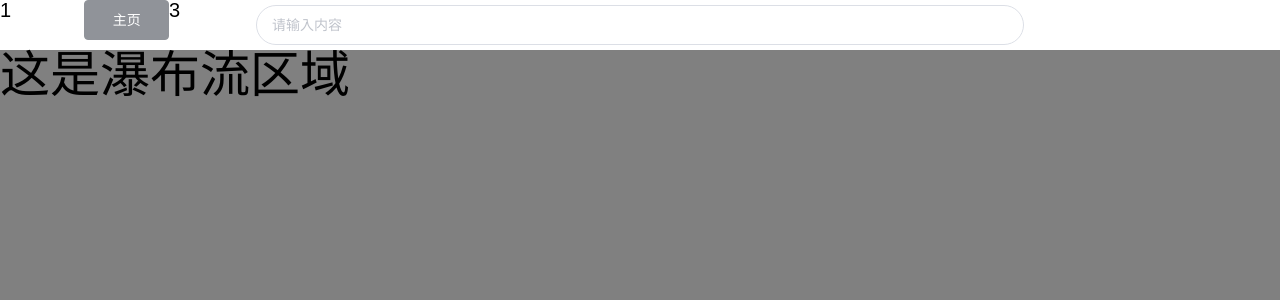
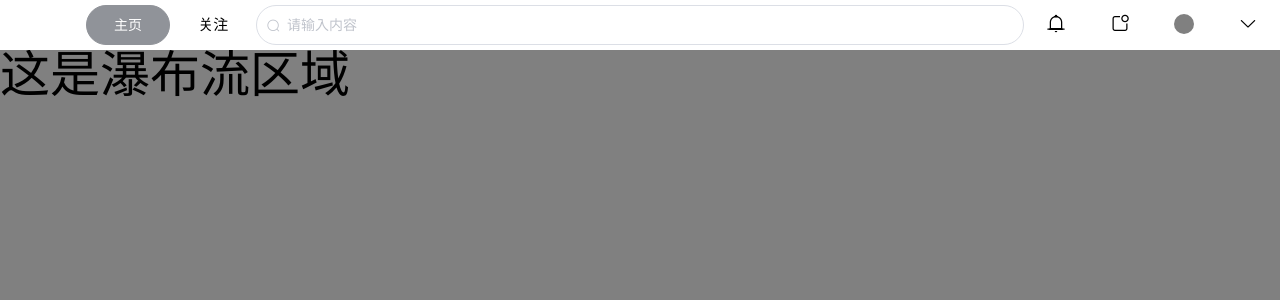
Before and after one commit to YuChenLiao/frontend-test, a Vue app: page / in a window 1280 px wide. Shown: the top 300 px of the page. Built offline with nearby package versions, Linux system fonts and the light colour scheme.

Commit message:
搜索栏大骨架完成

```diff
--- a/src/views/components/foundTab.vue
+++ b/src/views/components/foundTab.vue
@@ -1,17 +1,44 @@
 <template>
   <!--搜索栏组件-->
+  <div style="display: flex">
     <div class="found-box">
       <div class="f-left">
-      <span class="l-item">1</span>
+        <span class="l-item"></span>
         <span class="l-item">
-        <el-button class="l-button" type="info">主页</el-button>
+          <el-button class="l-button" type="info" round>主页</el-button>
         </span>
-      <span class="l-item">3</span>
+        <span class="l-item">
+          <div class="l-text">
+            关注
+          </div>
+        </span>
       </div>
       <div class="f-area">
-      <el-input class="i-area" v-model="input" placeholder="请输入内容"></el-input>
+        <el-input class="i-area"
+        v-model="finput" placeholder="请输入内容"
+        prefix-icon="el-icon-search"
+        @focus="hoton()"
+        @blur="hotoff()">
+        </el-input>
       </div>
-    <div class="f-right"></div>
+      <div class="f-right">
+        <span class="r-item">
+          <div class="el-icon-bell bell"></div>
+        </span>
+        <span class="r-item">
+          <div class="el-icon-news bell"></div>
+        </span>
+        <span class="r-item">
+          <div class="r-round">
+            <img src="" alt="">
+          </div>
+        </span>
+        <span class="r-item">
+          <div class="el-icon-arrow-down bell"></div>
+        </span>
+      </div>
+      <div class="hot-bar" v-show="hot==1"></div>
+    </div>
   </div>
 </template>
 
@@ -21,6 +48,18 @@ import { Component, Prop, Vue } from 'vue-property-decorator';
 @Component
 export default class FoundTab extends Vue {
   @Prop() private msg!: string;
+
+  finput = '';
+
+  hot = 0;
+
+  hoton() {
+    this.hot = 1;
+  }
+
+  hotoff() {
+    this.hot = 0;
+  }
 }
 </script>
 
@@ -31,6 +70,7 @@ export default class FoundTab extends Vue {
     display flex
     flex-direction row
     background-size contain
+    background-color #ffffff
     .f-left
       width 20%
       height 100%
@@ -39,10 +79,21 @@ export default class FoundTab extends Vue {
       .l-item
         width 33%
         height 100%
+        margin auto
+        top 0
+        left 0
+        right 0
+        bottom 0
         .l-button
+          margin-top .05rem
           padding-left .1rem
           padding-right .1rem
           width 100%
+        .l-text
+          padding-top .17rem
+          width 100%
+          text-align center
+          font-size 15px
     .f-area
       width 60%
       .i-area
@@ -59,4 +110,25 @@ export default class FoundTab extends Vue {
       width 20%
       height 100%
       font-size .2rem
+      display flex
+      .r-item
+        width 25%
+        height 100%
+        .bell
+          width 100%
+          text-align center
+          padding-top .14rem
+        .r-round
+          margin auto
+          margin-top .14rem
+          width .2rem
+          text-align center
+          border-radius .1rem
+          background-color grey
+  .hot-bar
+    width 100%
+    height 2rem
+    background-color black
+    top .5rem
+    position absolute
 </style>
```
Lines whose indentation alone changed are shown as unchanged.
